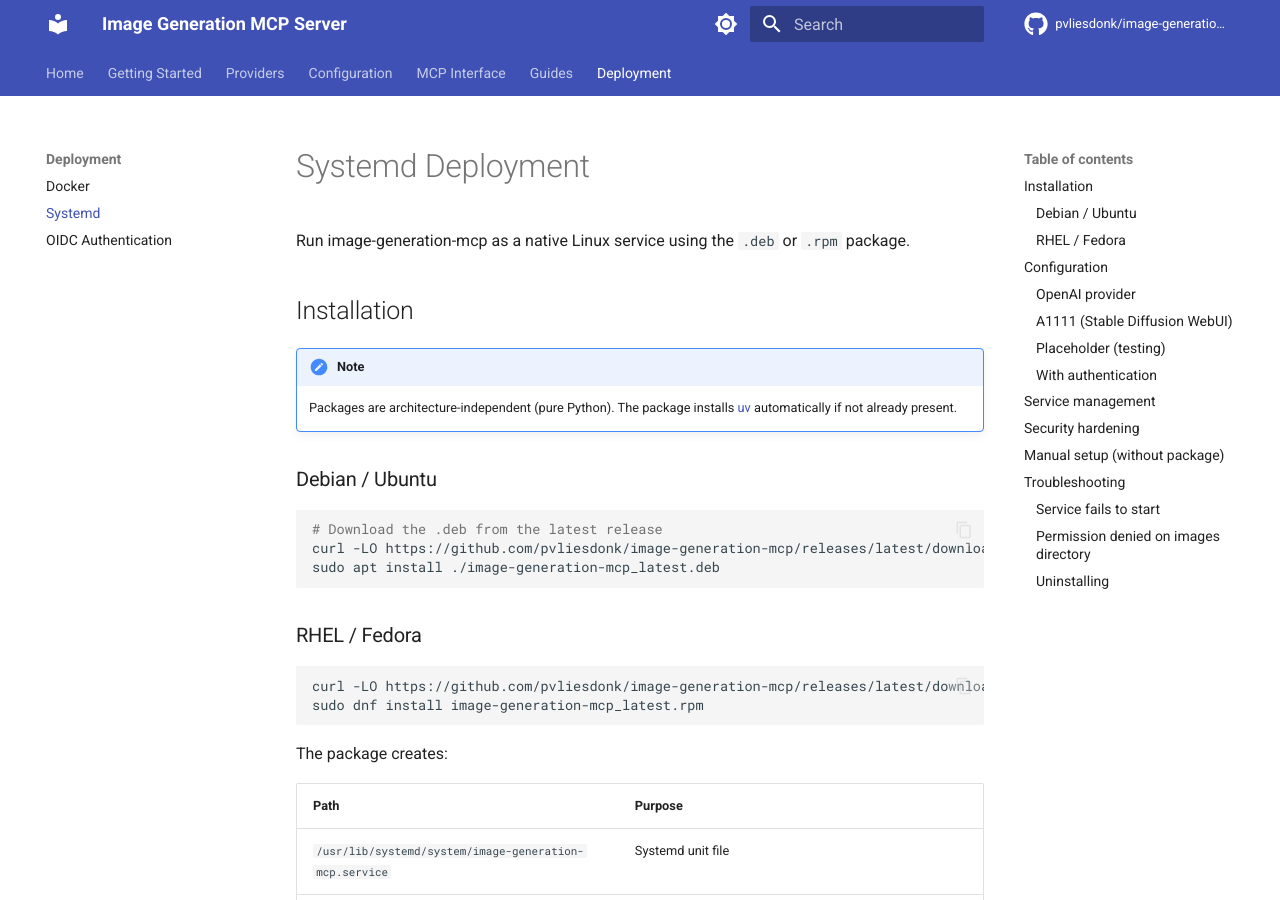
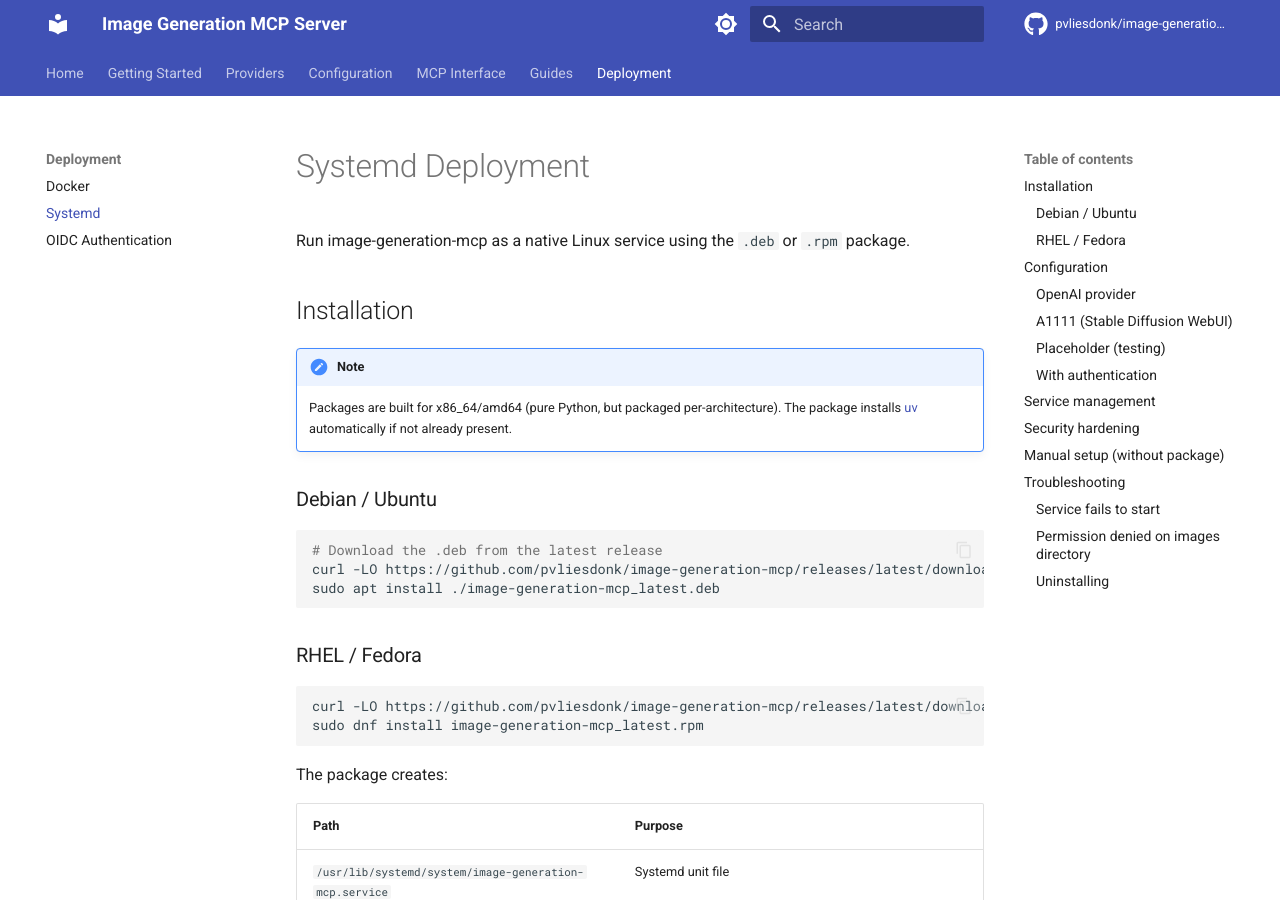
Before and after one commit to pvliesdonk/image-generation-mcp, an MkDocs documentation site: the page built from docs/deployment/systemd.md, in a window 1280 px wide and 900 px high. Built offline with MkDocs 1.6.1 and Material for MkDocs 9.7.7, drawn with Linux system fonts in a browser that asks for light colours; comment, search, counter and statistics services are not loaded.

Commit message:
docs: update architecture note in systemd docs
Packages are now built per-architecture (amd64/x86_64) rather than
architecture-independent.

Co-Authored-By: Claude Opus 4.6 <noreply@anthropic.com>

```diff
--- a/docs/deployment/systemd.md
+++ b/docs/deployment/systemd.md
@@ -5,7 +5,7 @@ Run image-generation-mcp as a native Linux service using the `.deb` or `.rpm` pa
 ## Installation
 
 !!! note
-    Packages are architecture-independent (pure Python). The package installs [uv](https://docs.astral.sh/uv/) automatically if not already present.
+    Packages are built for x86_64/amd64 (pure Python, but packaged per-architecture). The package installs [uv](https://docs.astral.sh/uv/) automatically if not already present.
 
 ### Debian / Ubuntu
 
```
